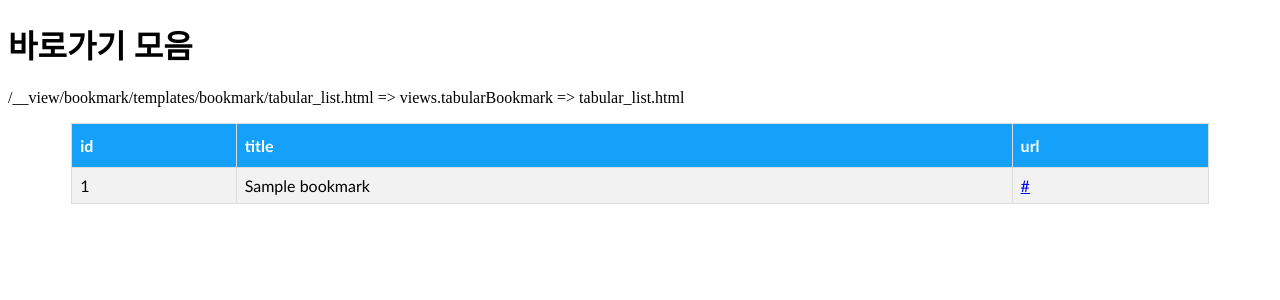
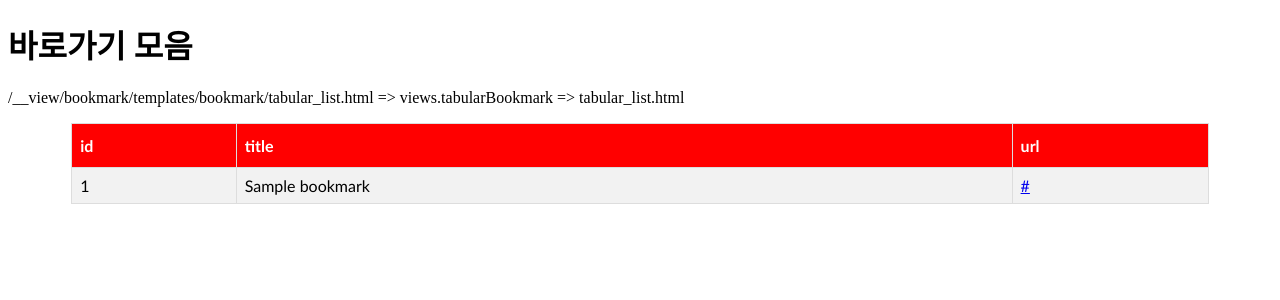
Before and after one commit to shn04097/my-first-bookmark, a Django app: template bookmark/templates/bookmark/tabular_list.html in a window 1280 px wide. Shown: the top 300 px of the page. Run offline with Django 3.2, Linux system fonts and the light colour scheme; the template is opened without the code that fills it: most values are stand-ins (such as "Sample title", 1, 10 or a date in 2020).

Commit message:
Changed ...

```diff
--- a/bookmark/templates/bookmark/bookmark_list.html
+++ b/bookmark/templates/bookmark/bookmark_list.html
@@ -54,7 +54,7 @@
             padding-top: 12px;
             padding-bottom: 12px;
             text-align: left;
-            background-color: #15a0f9;
+            background-color: #ff0000;
             color: white;
         }
     </style>
--- a/bookmark/templates/bookmark/tabular_list.html
+++ b/bookmark/templates/bookmark/tabular_list.html
@@ -24,7 +24,7 @@
             padding-top: 12px;
             padding-bottom: 12px;
             text-align: left;
-            background-color: #15a0f9;
+            background-color: #ff0000;
             color: white;
         }
     </style>
```
